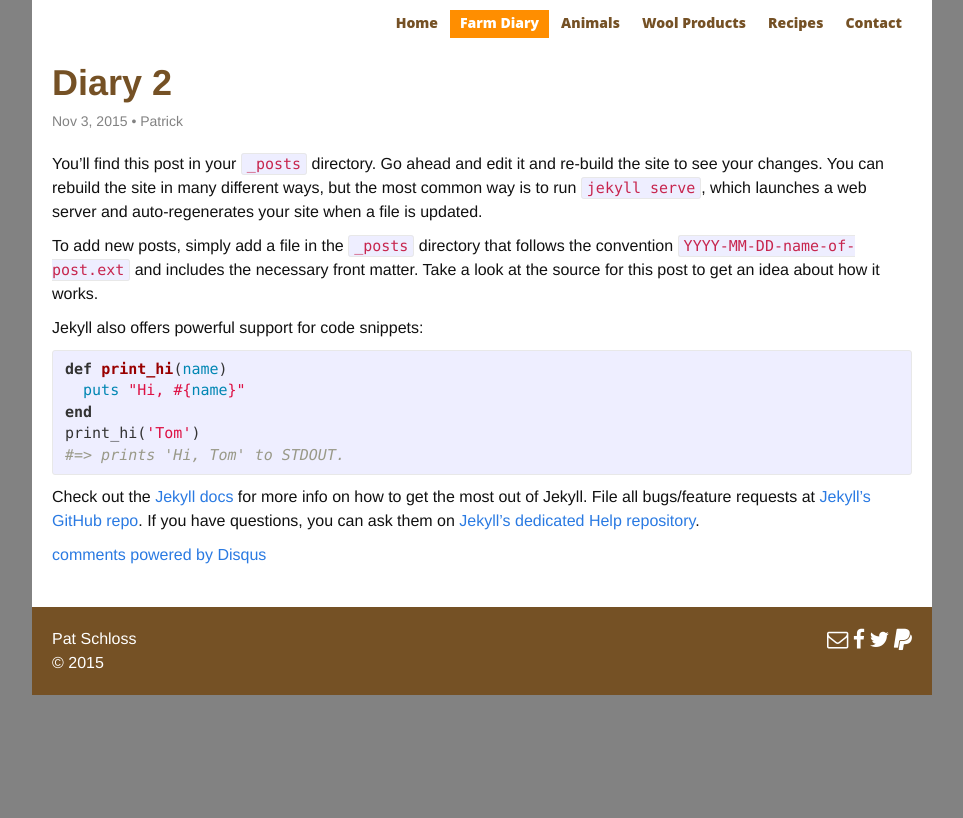
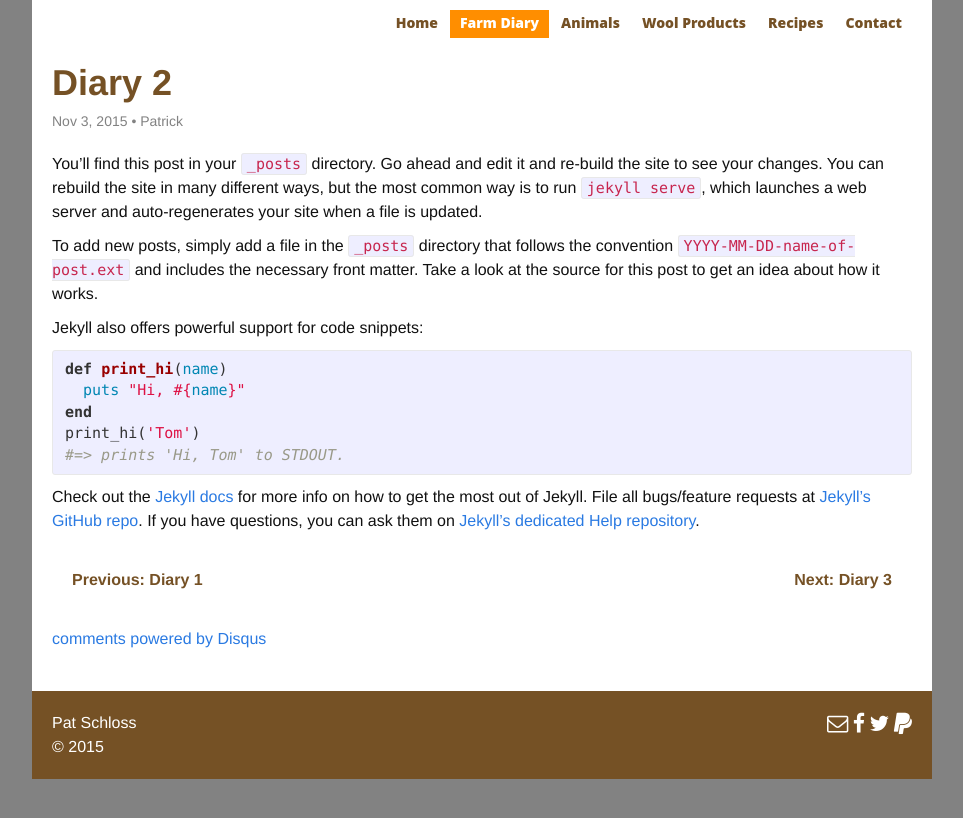
Before and after one commit to pschloss/nkidsfarm.github.io, a Jekyll site: the page built from diary/_posts/2015-12-30-diary_2.md, in a window 1280 px wide. Shown: the top 818 px of the page, without its empty margins (158-1121 px from the left). Built offline with Jekyll 4.4.1, drawn with Linux system fonts in a browser that asks for light colours; comment, search, counter and statistics services are not loaded.

Commit message:
Add navigation between posts at bottom of page

```diff
--- a/_layouts/diary-post.html
+++ b/_layouts/diary-post.html
@@ -1,6 +1,8 @@
 ---
 layout: default
+category: diary
 ---
+
 <div class="post">
 
   <header class="post-header">
@@ -10,10 +12,40 @@ layout: default
 
   <article class="post-content">
     {{ content }}
+
+
+	<div class="blog-nav">
+		{% for post in site.categories.diary %}
+	        {% if post.url == page.url %}
+	            {% assign post_index0 = forloop.index0 %}
+	            {% assign post_index1 = forloop.index %}
+	        {% endif %}
+	    {% endfor %}
+	    {% for post in site.categories.diary %}
+	        {% if post_index0 == forloop.index %}
+	            {% assign next_post = post %}
+	        {% endif %}
+	        {% if post_index1 == forloop.index0 %}
+	            {% assign prev_post = post %}
+	        {% endif %}
+	    {% endfor %}
+
+		<div class="row">
+			<div class="col-md-6">
+				{% if prev_post %}
+					<a href="{{ prev_post.url }}">Previous: {{prev_post.title}}</a> <br>
+				{% endif %}
+			</div>
+			<div class="col-md-6">
+				{% if next_post %}
+			        <a class="pull-right" href="{{ next_post.url }}">Next: {{next_post.title}}</a> <br>
+			    {% endif %}
+			</div>
+		</div>
+	</div>
+
 	{% if page.comments %}
 		{% include disqus.html %}
 	{% endif %}
   </article>
-
-
 </div>
--- a/css/main.scss
+++ b/css/main.scss
@@ -334,3 +334,16 @@ body {
 .post-meta {
 	margin: 0;
 }
+
+
+.blog-nav {
+	margin: 35px 15px;
+	padding: 0 5px;
+}
+.blog-nav a {
+	color: #755125;
+	font-weight: 700;
+}
+.blog-nav a:hover {
+	color: #ff8e00;
+}
```
